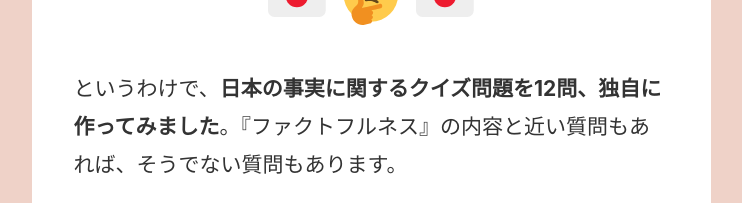
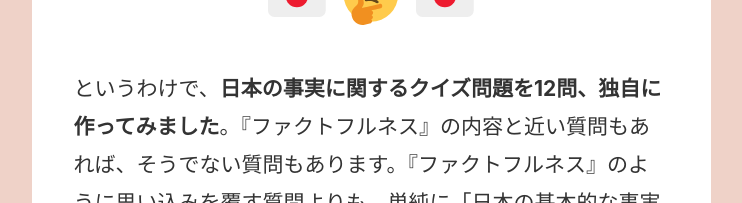
Before and after one commit to tkgshn/factquiz-jp.chibicode.com, a Next.js app: page / in a window 1280 px wide. Shown: the part 749-952 px from the top of the page, without its empty margins (269-1011 px from the left). Built offline with nearby package versions, Linux system fonts and the light colour scheme.

Commit message:
:pencil:

```diff
--- a/src/components/intro.js
+++ b/src/components/intro.js
@@ -76,7 +76,7 @@ const Intro = () => (
     <p>
       というわけで、
       <strong>日本の事実に関するクイズ問題を12問、独自に作ってみました</strong>
-      。『ファクトフルネス』の内容と近い質問もあれば、そうでない質問もあります。
+      。『ファクトフルネス』の内容と近い質問もあれば、そうでない質問もあります。『ファクトフルネス』のように思い込みを覆す質問よりも、単純に「日本の基本的な事実についてどれくらい知っているか？」を問う質問が多いです。
     </p>
     <p
       css={css`
```
